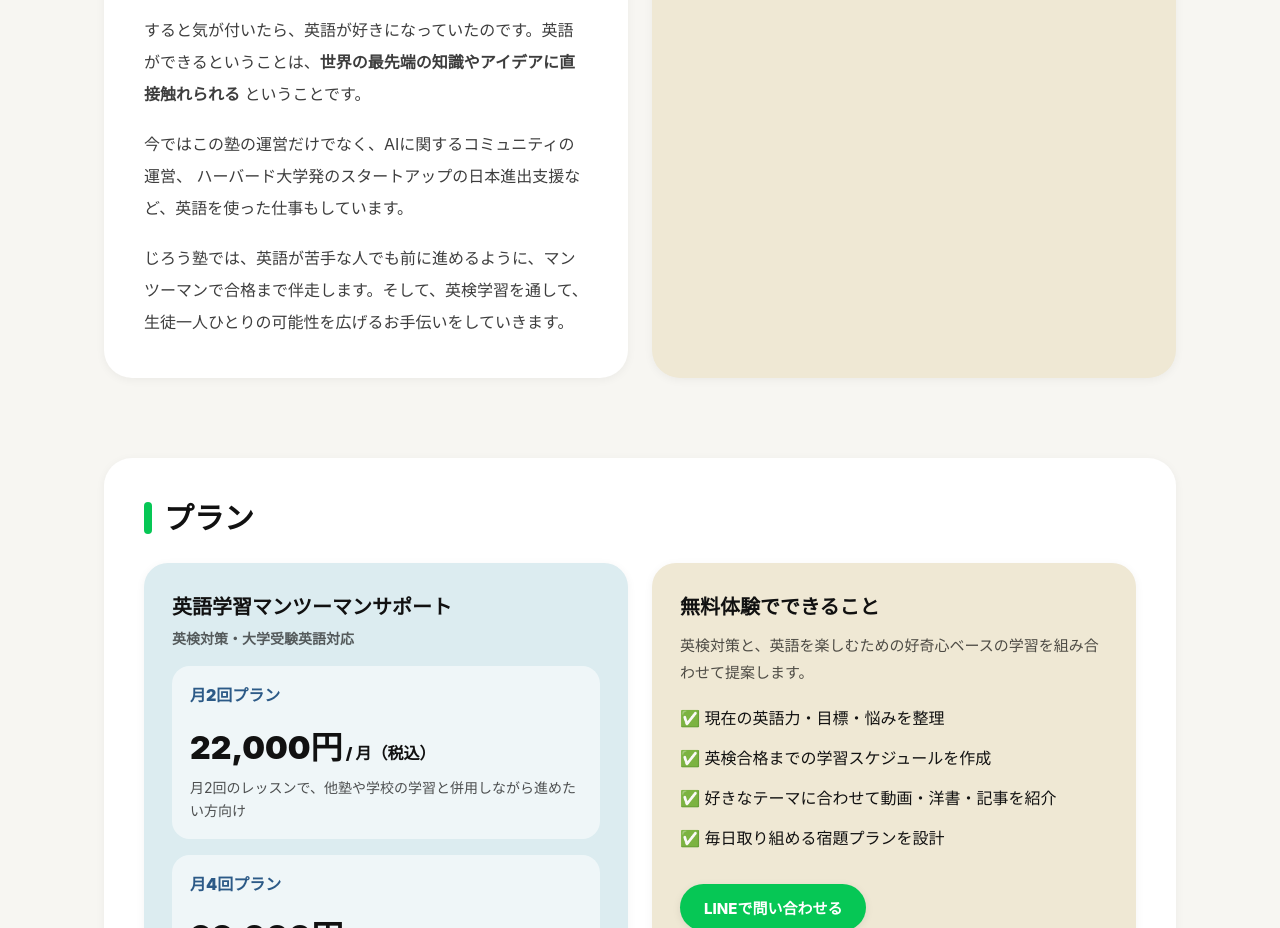
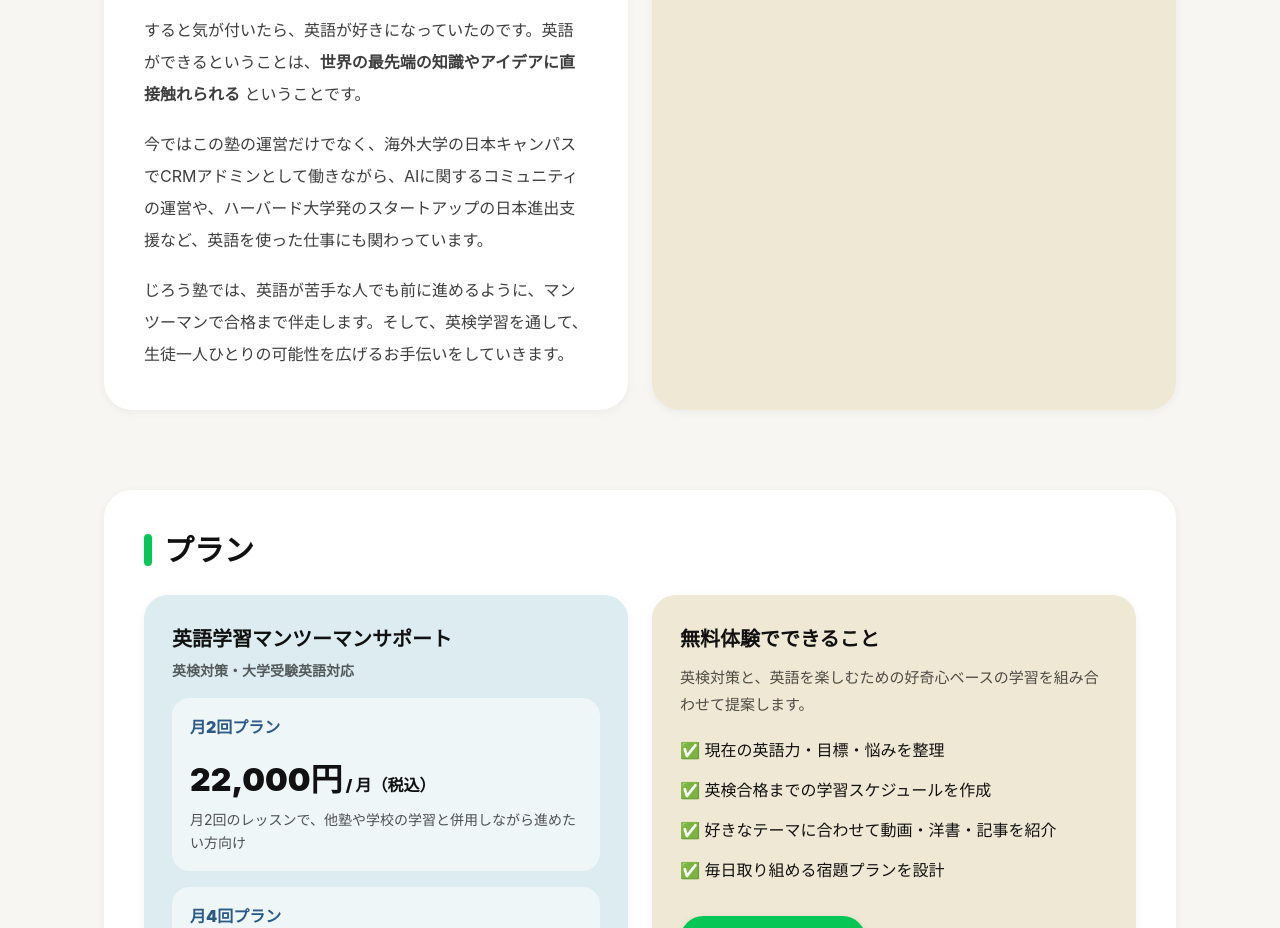
Before and after one commit to jiroishigami/jiro-juku-site, a Next.js app: page / in a window 1280 px wide. Shown: the part 3060-3988 px from the top of the page. Built offline with nearby package versions, Linux system fonts and the light colour scheme.

Commit message:
update profile text

```diff
--- a/app/page.tsx
+++ b/app/page.tsx
@@ -319,7 +319,7 @@ export default function JiroJukuLP() {
                 <p><strong>「英語がわかったら、こういうすごい人の話が理解できるんだ」</strong> と感じたことが、最初のきっかけでした。</p>
                 <p>その先生は次に <strong>TED</strong> をすすめてくれました。私はスクリプトと辞書を使いながら、自分の好奇心のおもむくままに動画を見続けました。</p>
                 <p>すると気が付いたら、英語が好きになっていたのです。英語ができるということは、<strong>世界の最先端の知識やアイデアに直接触れられる</strong> ということです。</p>
-                <p>今ではこの塾の運営だけでなく、AIに関するコミュニティの運営、 ハーバード大学発のスタートアップの日本進出支援など、英語を使った仕事もしています。</p>
+                <p>今ではこの塾の運営だけでなく、海外大学の日本キャンパスでCRMアドミンとして働きながら、AIに関するコミュニティの運営や、ハーバード大学発のスタートアップの日本進出支援など、英語を使った仕事にも関わっています。</p>
                 <p>じろう塾では、英語が苦手な人でも前に進めるように、マンツーマンで合格まで伴走します。そして、英検学習を通して、生徒一人ひとりの可能性を広げるお手伝いをしていきます。</p>
               </div>
             </div>
```
